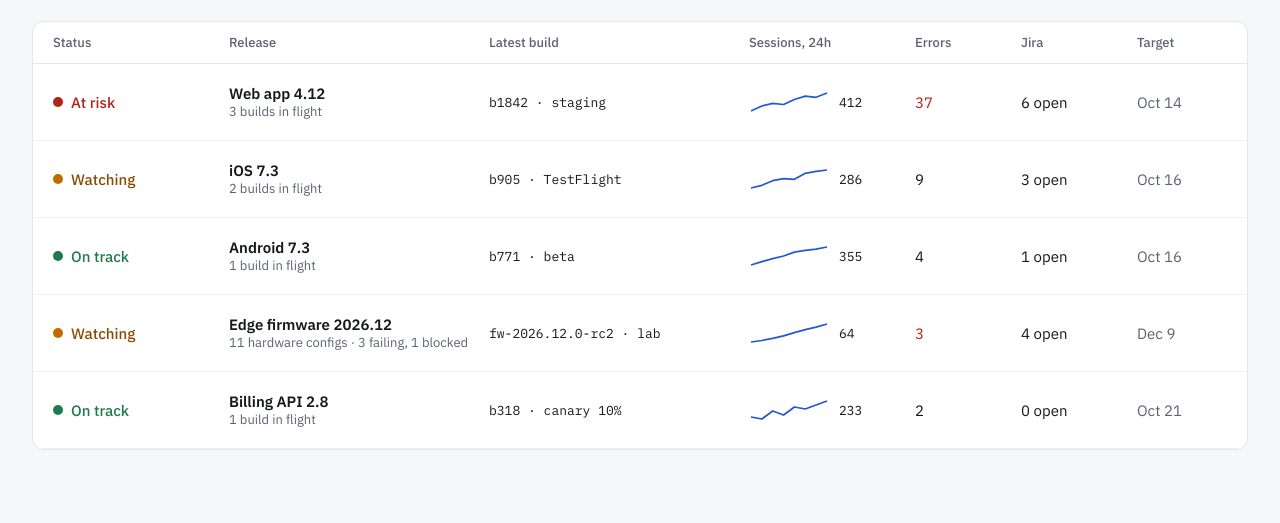
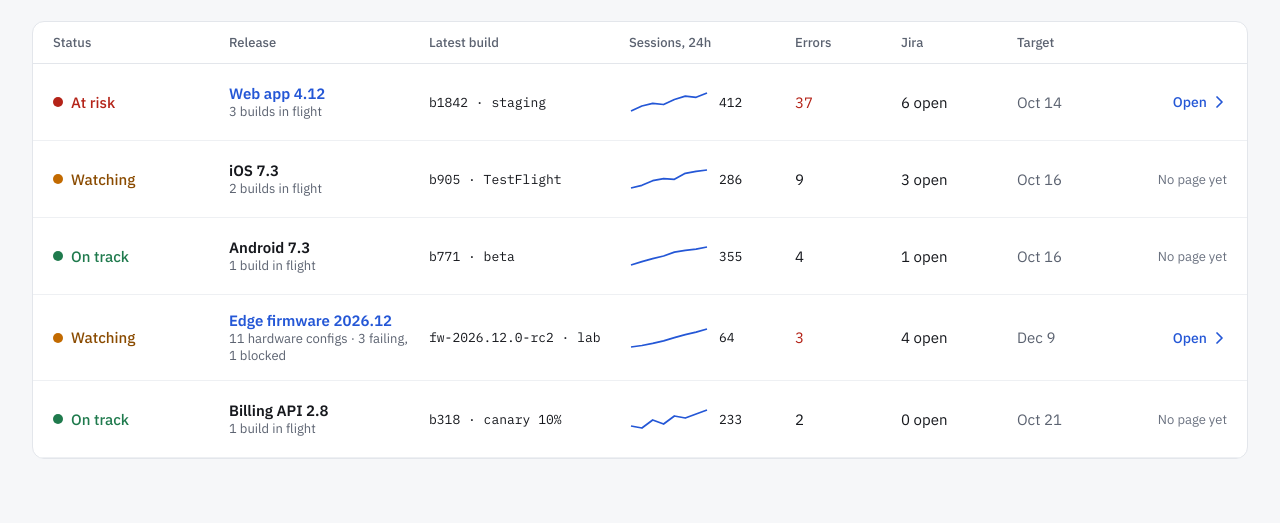
Before and after one commit to Slaybol/release-tool, a plain HTML site: page index.html in a window 1280 px wide. Shown: the part 322-845 px from the top of the page. Drawn offline with Linux system fonts and the light colour scheme.

Commit message:
Make clickable release rows look like links
Blue release names, an Open arrow, and a hover highlight on rows with a page; other rows say No page yet.

Co-Authored-By: Claude Opus 5.5 <noreply@anthropic.com>
Claude-Session: https://claude.ai/code/session_01EfMaWRXB1ZUpvCzpGgYuh5

```diff
--- a/index.html
+++ b/index.html
@@ -15,6 +15,9 @@
 <style>
 body{margin:0;background:#F6F7F9}
 a{color:#2457D6}a:hover{color:#1A3FA0}
+.rowlink{transition:background .12s}
+.rowlink:hover,.rowlink:focus-visible{background:#F3F6FD}
+.rowlink:hover .rowname{text-decoration:underline}
 </style>
 </helmet>
 <div style="min-height: 100vh; background: #F6F7F9; color: #16181D; font-family: 'IBM Plex Sans', system-ui, sans-serif; font-size: 15px">
@@ -40,7 +43,7 @@ a{color:#2457D6}a:hover{color:#1A3FA0}
     <div style="display: flex; flex-wrap: wrap; align-items: flex-end; justify-content: space-between; gap: 16px">
       <div>
         <h1 style="margin: 0; font-size: 28px; font-weight: 600">Releases in flight</h1>
-        <p style="margin: 6px 0 0; color: #5B6270">Two releases need attention.</p>
+        <p style="margin: 6px 0 0; color: #5B6270">Two releases need attention. Select a release marked Open to see its builds, charts and tests.</p>
       </div>
       <div role="group" aria-label="Filter releases" style="display: flex; gap: 8px; flex-wrap: wrap">
         <sc-for list="{{filters}}" as="f" hint-placeholder-count="3">
@@ -70,13 +73,25 @@ a{color:#2457D6}a:hover{color:#1A3FA0}
     </section>
 
     <section aria-label="Releases" style="background: #FFFFFF; border: 1px solid #E3E6EB; border-radius: 12px; overflow-x: auto">
-      <div style="min-width: 920px">
-        <div style="display: grid; grid-template-columns: 160px minmax(0, 1.4fr) minmax(0, 1.4fr) 150px 90px 100px 90px; gap: 16px; padding: 12px 20px; border-bottom: 1px solid #E3E6EB; color: #5B6270; font-size: 13px; font-weight: 500">
-          <div>Status</div><div>Release</div><div>Latest build</div><div>Sessions, 24h</div><div>Errors</div><div>Jira</div><div>Target</div>
+      <div style="min-width: 1020px">
+        <div style="display: grid; grid-template-columns: 160px minmax(0, 1.4fr) minmax(0, 1.4fr) 150px 90px 100px 90px 104px; gap: 16px; padding: 12px 20px; border-bottom: 1px solid #E3E6EB; color: #5B6270; font-size: 13px; font-weight: 500">
+          <div>Status</div><div>Release</div><div>Latest build</div><div>Sessions, 24h</div><div>Errors</div><div>Jira</div><div>Target</div><div><span style="position: absolute; width: 1px; height: 1px; overflow: hidden; clip: rect(0 0 0 0)">Details</span></div>
         </div>
         <sc-for list="{{rows}}" as="r" hint-placeholder-count="4">
           <sc-if value="{{r.linked}}" hint-placeholder-val="{{ true }}">
-          <a href="{{r.href}}" style="display: grid; grid-template-columns: 160px minmax(0, 1.4fr) minmax(0, 1.4fr) 150px 90px 100px 90px; gap: 16px; align-items: center; padding: 16px 20px; border-bottom: 1px solid #EEF0F3; color: #16181D; text-decoration: none; min-height: 44px">
+          <a href="{{r.href}}" class="rowlink" style="display: grid; grid-template-columns: 160px minmax(0, 1.4fr) minmax(0, 1.4fr) 150px 90px 100px 90px 104px; gap: 16px; align-items: center; padding: 16px 20px; border-bottom: 1px solid #EEF0F3; color: #16181D; text-decoration: none; min-height: 44px">
+            <span style="display: inline-flex; align-items: center; gap: 8px; font-weight: 500; color: {{r.ink}}"><span style="width: 10px; height: 10px; border-radius: 50%; background: {{r.dot}}"></span>{{r.status}}</span>
+            <span><span class="rowname" style="display: block; font-weight: 600; color: #2457D6">{{r.name}}</span><span style="display: block; color: #5B6270; font-size: 13px">{{r.builds}}</span></span>
+            <span style="font-family: 'IBM Plex Mono', monospace; font-size: 13px">{{r.latest}}</span>
+            <span style="display: flex; align-items: center; gap: 10px"><svg width="80" height="24" viewBox="0 0 80 24" aria-hidden="true"><path d="{{r.spark}}" fill="none" stroke="#2457D6" stroke-width="1.75" stroke-linejoin="round"></path></svg><span style="font-size: 13px">{{r.sessions}}</span></span>
+            <span style="color: {{r.errInk}}">{{r.errors}}</span>
+            <span>{{r.jira}}</span>
+            <span style="color: #5B6270">{{r.target}}</span>
+            <span style="display: inline-flex; align-items: center; justify-content: flex-end; gap: 4px; color: #2457D6; font-weight: 500; font-size: 14px">Open<svg width="16" height="16" viewBox="0 0 16 16" aria-hidden="true"><path d="M6 3l5 5-5 5" fill="none" stroke="currentColor" stroke-width="1.75" stroke-linecap="round" stroke-linejoin="round"></path></svg></span>
+          </a>
+          </sc-if>
+          <sc-if value="{{r.unlinked}}" hint-placeholder-val="{{ false }}">
+          <div title="No screen designed for this release yet" style="display: grid; grid-template-columns: 160px minmax(0, 1.4fr) minmax(0, 1.4fr) 150px 90px 100px 90px 104px; gap: 16px; align-items: center; padding: 16px 20px; border-bottom: 1px solid #EEF0F3; color: #16181D; text-decoration: none; min-height: 44px">
             <span style="display: inline-flex; align-items: center; gap: 8px; font-weight: 500; color: {{r.ink}}"><span style="width: 10px; height: 10px; border-radius: 50%; background: {{r.dot}}"></span>{{r.status}}</span>
             <span><span style="display: block; font-weight: 600">{{r.name}}</span><span style="display: block; color: #5B6270; font-size: 13px">{{r.builds}}</span></span>
             <span style="font-family: 'IBM Plex Mono', monospace; font-size: 13px">{{r.latest}}</span>
@@ -84,17 +99,7 @@ a{color:#2457D6}a:hover{color:#1A3FA0}
             <span style="color: {{r.errInk}}">{{r.errors}}</span>
             <span>{{r.jira}}</span>
             <span style="color: #5B6270">{{r.target}}</span>
-          </a>
-          </sc-if>
-          <sc-if value="{{r.unlinked}}" hint-placeholder-val="{{ false }}">
-          <div title="No screen designed for this release yet" style="display: grid; grid-template-columns: 160px minmax(0, 1.4fr) minmax(0, 1.4fr) 150px 90px 100px 90px; gap: 16px; align-items: center; padding: 16px 20px; border-bottom: 1px solid #EEF0F3; color: #16181D; text-decoration: none; min-height: 44px">
-            <span style="display: inline-flex; align-items: center; gap: 8px; font-weight: 500; color: {{r.ink}}"><span style="width: 10px; height: 10px; border-radius: 50%; background: {{r.dot}}"></span>{{r.status}}</span>
-            <span><span style="display: block; font-weight: 600">{{r.name}}</span><span style="display: block; color: #5B6270; font-size: 13px">{{r.builds}}</span></span>
-            <span style="font-family: 'IBM Plex Mono', monospace; font-size: 13px">{{r.latest}}</span>
-            <span style="display: flex; align-items: center; gap: 10px"><svg width="80" height="24" viewBox="0 0 80 24" aria-hidden="true"><path d="{{r.spark}}" fill="none" stroke="#2457D6" stroke-width="1.75" stroke-linejoin="round"></path></svg><span style="font-size: 13px">{{r.sessions}}</span></span>
-            <span style="color: {{r.errInk}}">{{r.errors}}</span>
-            <span>{{r.jira}}</span>
-            <span style="color: #5B6270">{{r.target}}</span>
+            <span style="text-align: right; color: #6B7280; font-size: 13px">No page yet</span>
           </div>
           </sc-if>
         </sc-for>
```
